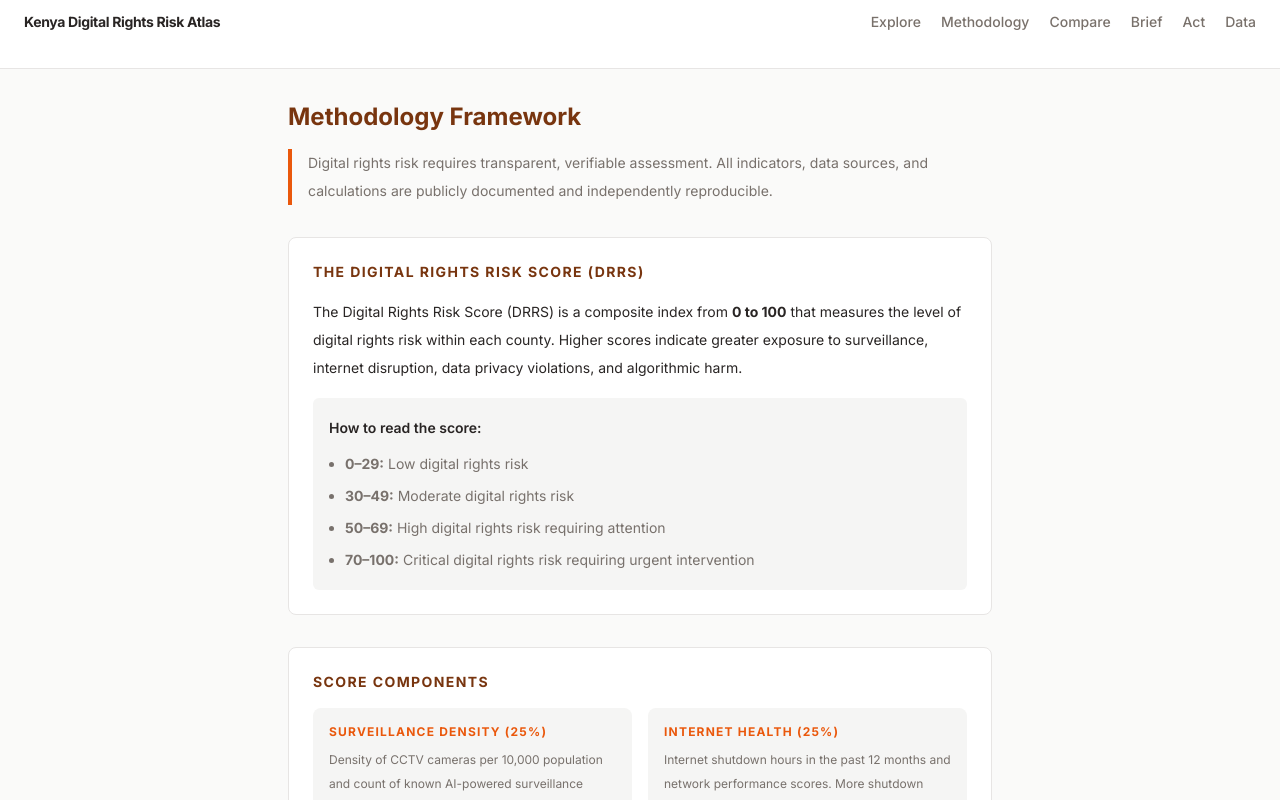
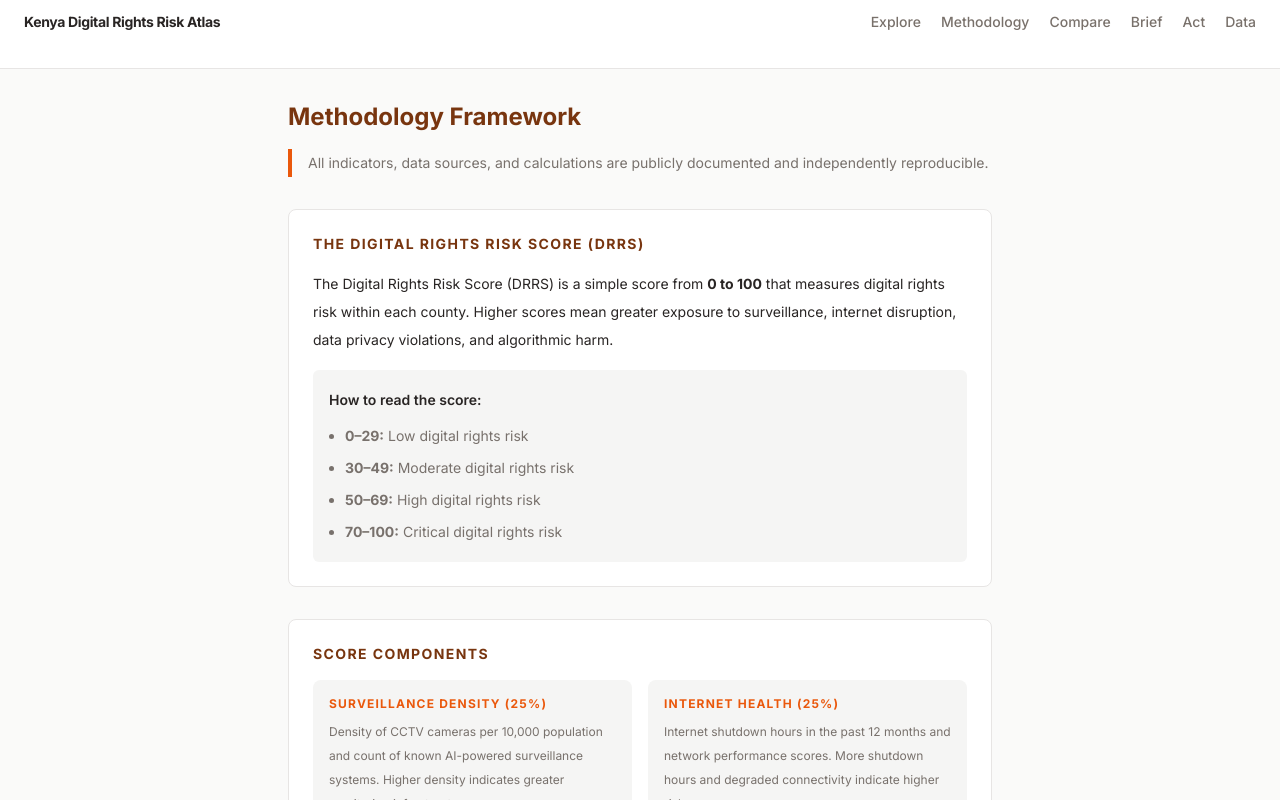
Before and after one commit to geraldkombo/kenya-ai-rights-observatory, a Next.js app: page /kenya-ai-rights-observatory/method in a window 1280 px wide. Shown: the top 800 px of the page. Built offline with nearby package versions, Linux system fonts and the light colour scheme.

Commit message:
Polish: fix project name consistency, SW auto-update, remove AI-tells

```diff
--- a/src/app/layout.tsx
+++ b/src/app/layout.tsx
@@ -67,13 +67,14 @@ export default function RootLayout({
     <html lang="en" className={`${inter.variable} antialiased`}>
       <head>
         <link rel="manifest" href={`${BASE}/manifest.json`} />
+        <meta httpEquiv="Cache-Control" content="no-cache, no-store, must-revalidate" />
       </head>
       <body className="min-h-[100svh] bg-stone-50 text-stone-800">
         <Header />
         <main>{children}</main>
         <script
           dangerouslySetInnerHTML={{
-            __html: `if("serviceWorker"in navigator){window.addEventListener("load",()=>{navigator.serviceWorker.register("${BASE}/sw.js").catch(()=>{})})}`,
+            __html: `if("serviceWorker"in navigator){window.addEventListener("load",function(){navigator.serviceWorker.register("${BASE}/sw.js",{updateViaCache:"none"}).catch(function(){})})}`,
           }}
         />
       </body>
--- a/src/app/method/page.tsx
+++ b/src/app/method/page.tsx
@@ -5,22 +5,22 @@ export default function MethodPage() {
     <div className="mx-auto max-w-3xl px-4 py-8 sm:px-8">
       <h1 className="text-2xl font-bold text-brand-brown">Methodology Framework</h1>
       <p className="mt-4 border-l-4 border-brand-orange pl-4 text-sm leading-7 text-brand-stone">
-        Digital rights risk requires transparent, verifiable assessment. All indicators, data sources, and calculations are publicly documented and independently reproducible.
+        All indicators, data sources, and calculations are publicly documented and independently reproducible.
       </p>
 
       <div className="mt-8 space-y-8">
         <section className="break-inside-avoid rounded-lg border border-brand-border bg-white p-6">
           <h2 className="text-sm font-bold uppercase tracking-widest text-brand-brown">The Digital Rights Risk Score (DRRS)</h2>
           <p className="mt-4 text-sm leading-7 text-brand-dark">
-            The Digital Rights Risk Score (DRRS) is a composite index from <strong>0 to 100</strong> that measures the level of digital rights risk within each county. Higher scores indicate greater exposure to surveillance, internet disruption, data privacy violations, and algorithmic harm.
+            The Digital Rights Risk Score (DRRS) is a simple score from <strong>0 to 100</strong> that measures digital rights risk within each county. Higher scores mean greater exposure to surveillance, internet disruption, data privacy violations, and algorithmic harm.
           </p>
           <div className="mt-4 rounded-md bg-brand-bg p-4 text-sm leading-7 text-brand-stone">
             <p className="font-semibold text-brand-dark">How to read the score:</p>
             <ul className="mt-2 list-disc space-y-1 pl-4">
               <li><strong>0&ndash;29:</strong> Low digital rights risk</li>
               <li><strong>30&ndash;49:</strong> Moderate digital rights risk</li>
-              <li><strong>50&ndash;69:</strong> High digital rights risk requiring attention</li>
-              <li><strong>70&ndash;100:</strong> Critical digital rights risk requiring urgent intervention</li>
+              <li><strong>50&ndash;69:</strong> High digital rights risk</li>
+              <li><strong>70&ndash;100:</strong> Critical digital rights risk</li>
             </ul>
           </div>
         </section>
--- a/src/components/ShareCard.tsx
+++ b/src/components/ShareCard.tsx
@@ -53,7 +53,7 @@ export default function ShareCard({ county, indicators }: { county: CountyRecord
         <div ref={cardRef} className="w-[400px] bg-brand-cream p-6 font-sans shadow-lg">
           <div className="mb-4 border-b-2 border-brand-dark pb-3">
             <h2 className="text-2xl font-black uppercase tracking-tight text-brand-dark">{county.name}</h2>
-            <p className="text-sm font-bold text-brand-stone">AI & Digital Rights Risk Score (DRRS)</p>
+            <p className="text-sm font-bold text-brand-stone">Digital Rights Risk Score (DRRS)</p>
           </div>
           <div className="mb-6 text-6xl font-black" style={{ color: getDRRSColor(score.drrs) }}>
             {score.drrs}<span className="text-2xl text-brand-stone">/100</span>
@@ -71,7 +71,7 @@ export default function ShareCard({ county, indicators }: { county: CountyRecord
             ))}
           </div>
           <div className="mt-6 text-center text-[10px] font-bold uppercase tracking-widest text-brand-stone">
-            Kenya AI Rights Observatory &bull; Open Data
+            Kenya Digital Rights Risk Atlas &bull; Open Data
           </div>
         </div>
       </div>
```
Also changed, not shown: 2 other files (tests, documents, lock files or other folders).
